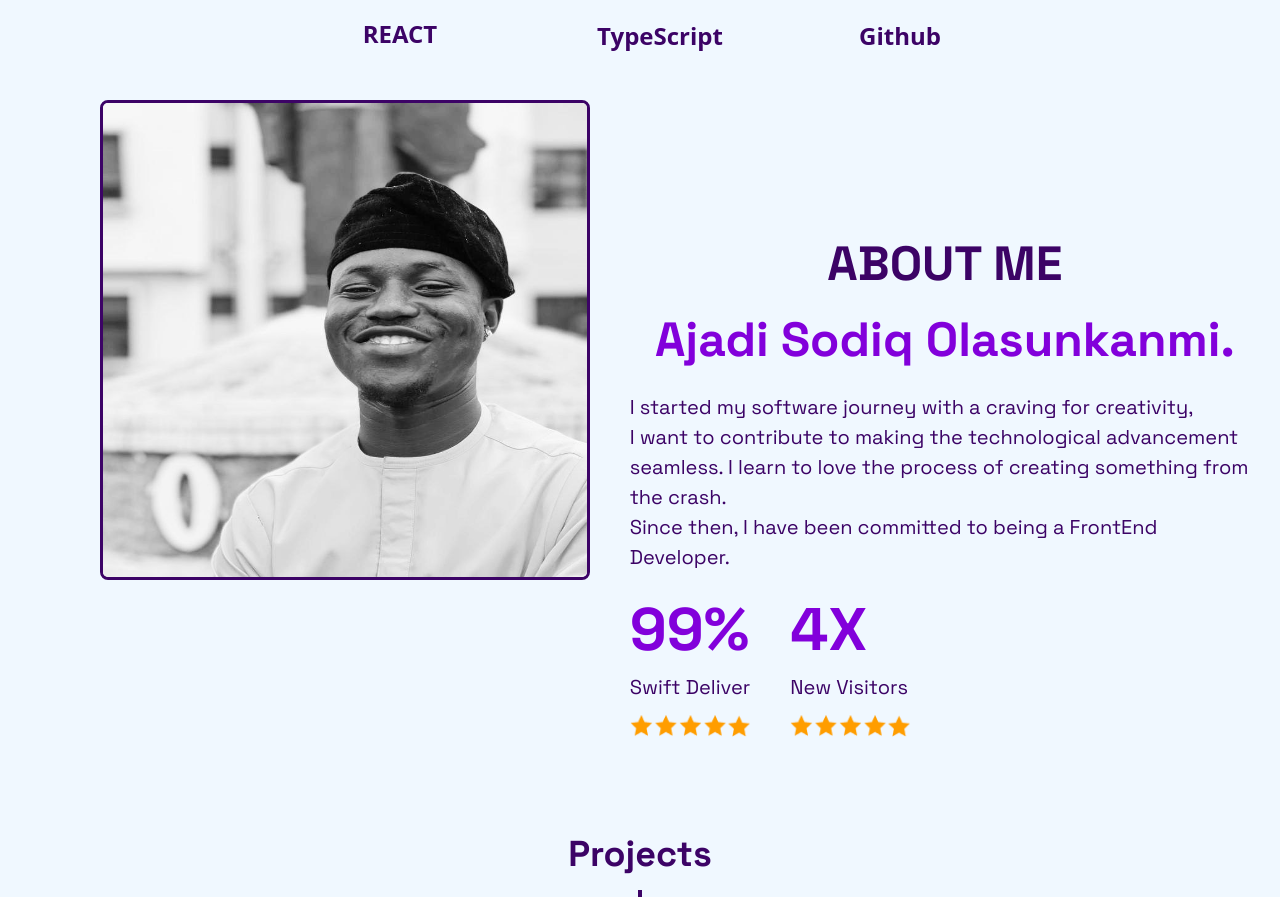
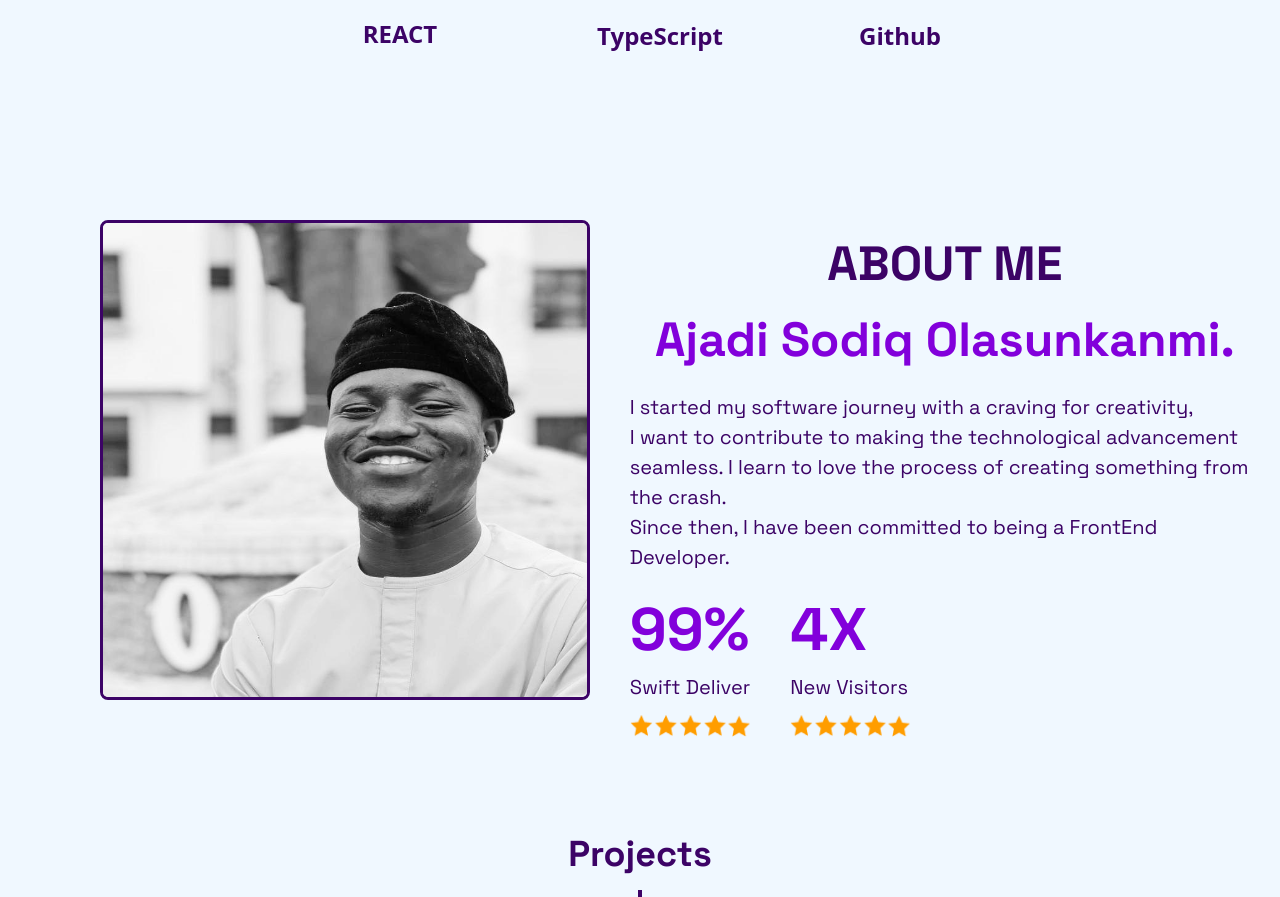
Before and after one commit to KvngAjadi/My-Portfolio, a React (Vite) app: page / in a window 1280 px wide. Shown: the part 1520-2417 px from the top of the page. Built offline with nearby package versions, Linux system fonts and the light colour scheme.

Commit message:
fix: a bit change

```diff
--- a/src/Components/About.jsx
+++ b/src/Components/About.jsx
@@ -7,7 +7,7 @@ const About = () => {
         <img
           src="/Hero-pic.jpg"
           alt="My photo"
-          className="w-140 hidden md:block h-120 rounded-lg mt-10 border-3 border-purple-950 bg-cover"
+          className="w-140 hidden md:block h-120 rounded-lg mt-40 border-3 border-purple-950 bg-cover"
         />
       </div>
       <div className="flex flex-col gap-7 mt-40">
```
